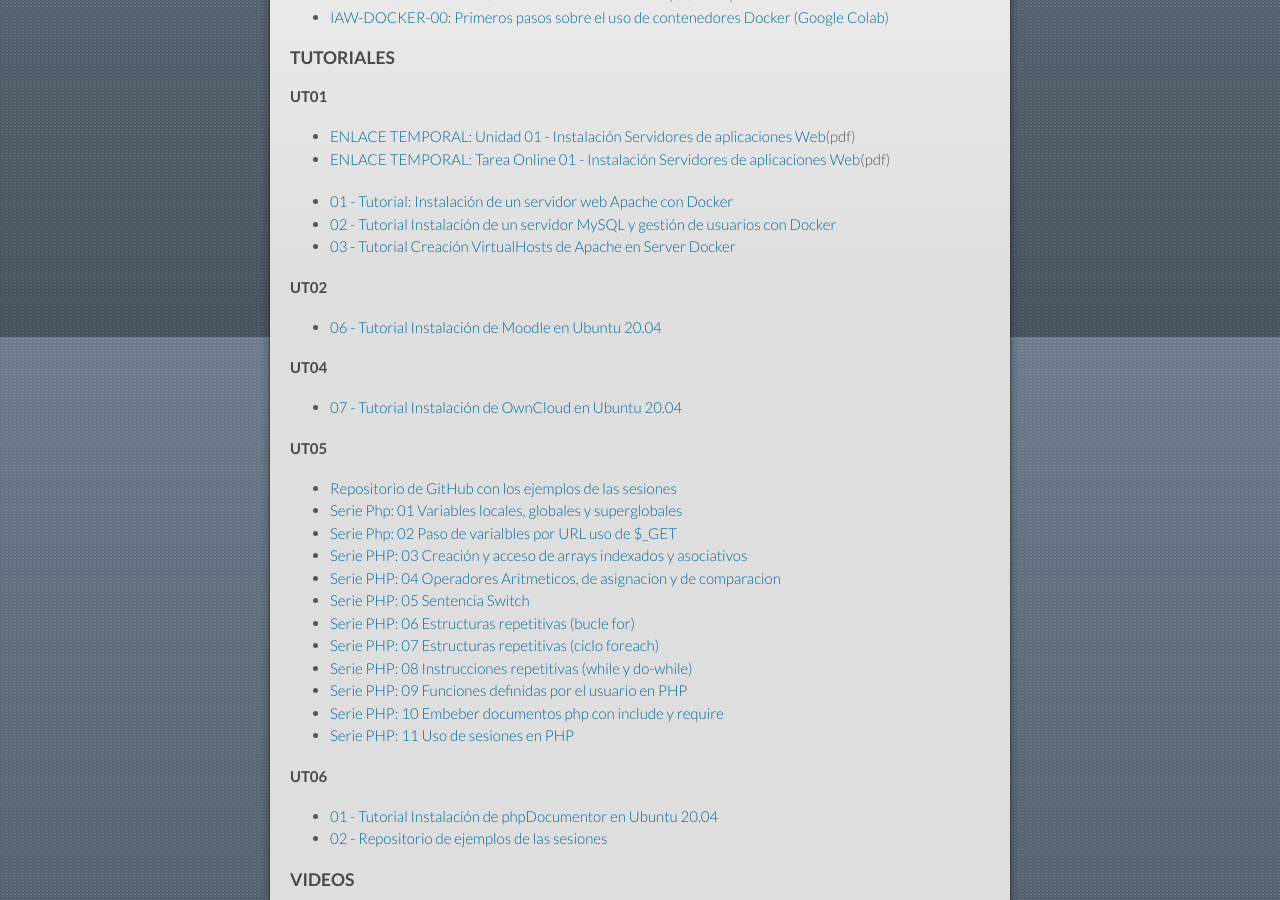
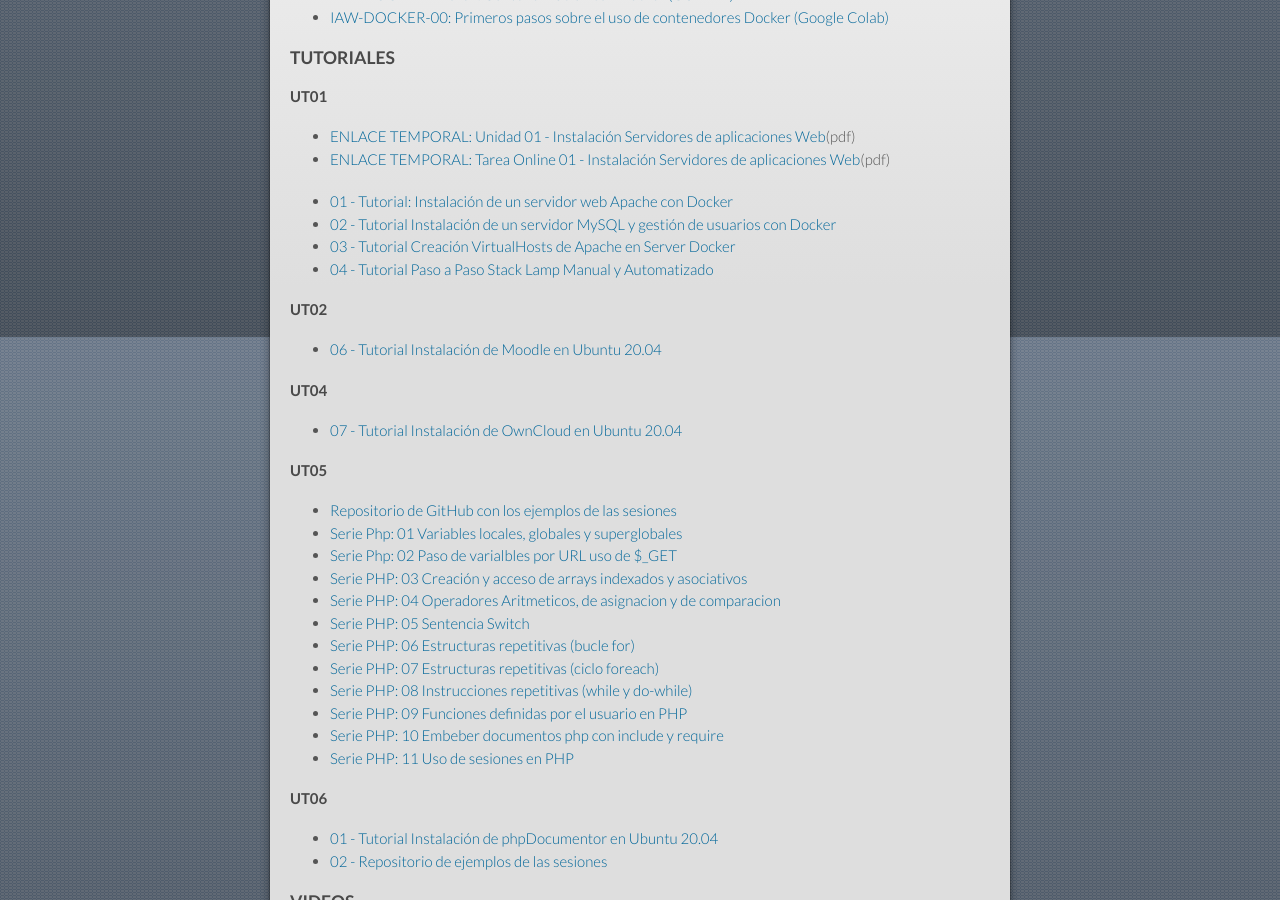
Before and after one commit to mrodara/mrodara.github.io, a Jekyll site: the page built from mods/iaw.md, in a window 1280 px wide and 900 px high, scrolled down 563 px. Built offline with Jekyll 4.4.1, drawn with Linux system fonts in a browser that asks for light colours; our own code applies the rules of GitHub Pages for plain Markdown files.

Commit message:
feat: :sparkles: Add new tutorial, deploy a stack lamp manually and automatized
Add new tutorial, deploy a stack lamp manually and automatized

```diff
--- a/mods/iaw.md
+++ b/mods/iaw.md
@@ -32,6 +32,7 @@
 * [01 - Tutorial: Instalación de un servidor web Apache con Docker](https://drive.google.com/file/d/1nc-7f_z4kysK5Jl_EhAxZA9IWA8ZK7u0/view?usp=sharing)
 * [02 - Tutorial Instalación de un servidor MySQL y gestión de usuarios con Docker](https://drive.google.com/file/d/1YEBVK5tN1pS6YcONy02jcTT_gJOGn_iH/view?usp=sharing)
 * [03 - Tutorial Creación VirtualHosts de Apache en Server Docker](https://drive.google.com/file/d/1Cu54YyTh4RRDvQM8012G02wJYYHBMCJi/view?usp=sharing)
+* [04 - Tutorial Paso a Paso Stack Lamp Manual y Automatizado](https://drive.google.com/file/d/1XiGgc2ux_7rc5J7HFgT0lyVoIH2SIoAD/view?usp=sharing)
 
 #### UT02
 
```
